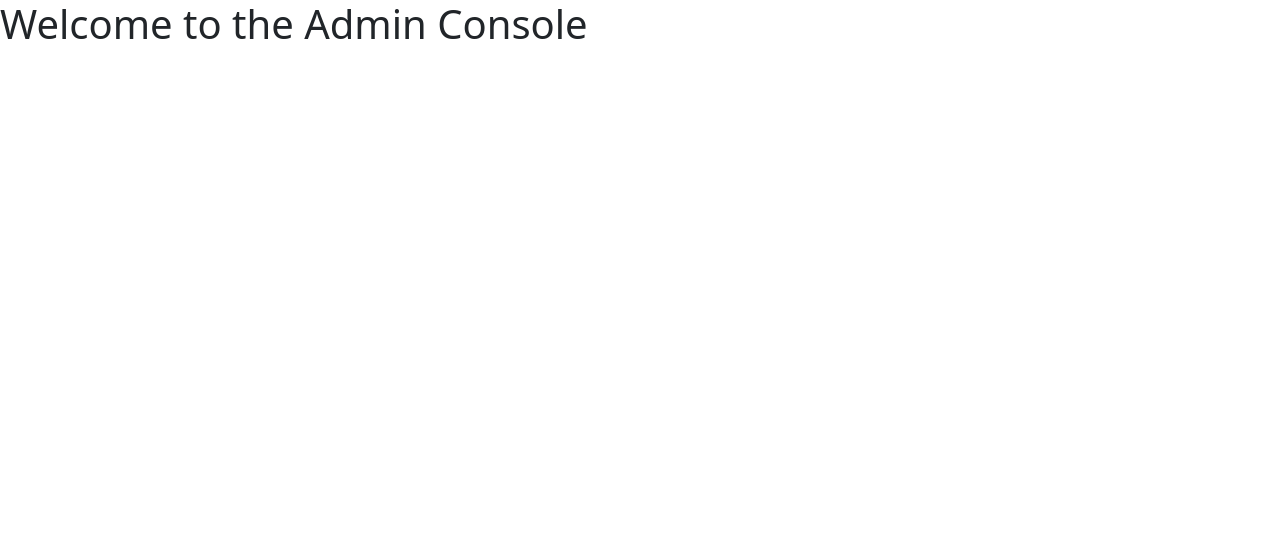
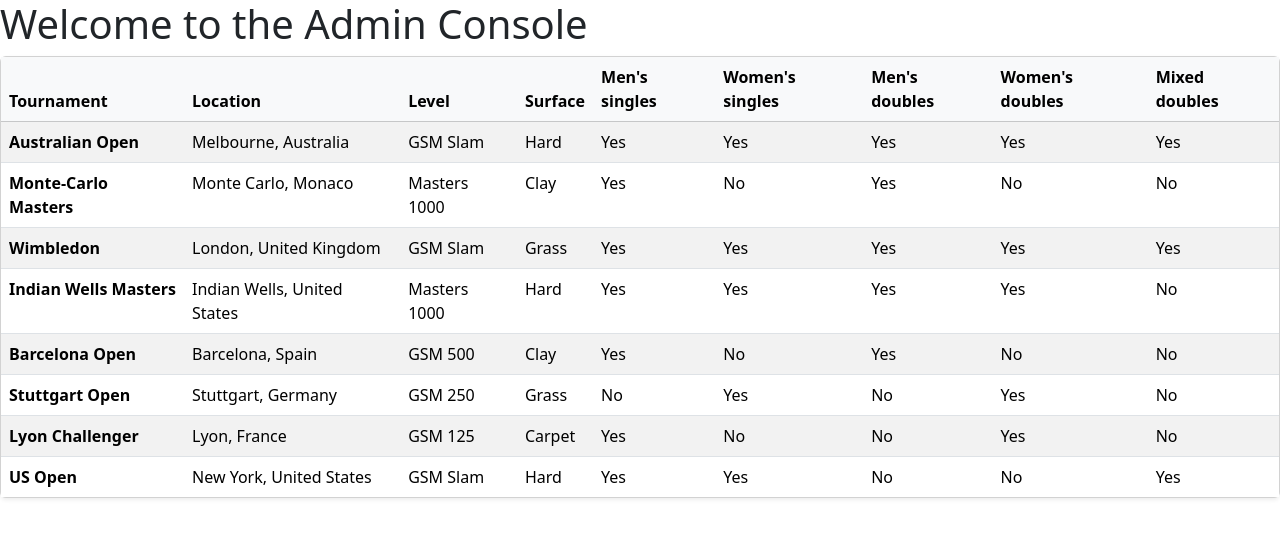
Before and after one commit to dazpaz/GameSetMatch, an Angular app in the folder src/WebApps/admin-console/: page / in a window 1280 px wide. Shown: the top 538 px of the page. Built offline with nearby package versions, Linux system fonts and the light colour scheme.

Commit message:
Show tournament list (#4)
* Display list of tournaments

* Add location to tournament, and change tournament levels

```diff
--- a/src/WebApps/admin-console/src/app/app.html
+++ b/src/WebApps/admin-console/src/app/app.html
@@ -1 +1,2 @@
 <h1>Welcome to the Admin Console</h1>
+<ac-tournament-list></ac-tournament-list>
--- a/src/WebApps/admin-console/src/app/app.ts
+++ b/src/WebApps/admin-console/src/app/app.ts
@@ -1,8 +1,9 @@
 import { Component, signal } from '@angular/core';
 import { RouterOutlet } from '@angular/router';
+import { TournamentListComponent } from './tour/tournament-list/tournament-list.component';
 
 @Component({
-  imports: [RouterOutlet],
+  imports: [RouterOutlet, TournamentListComponent],
   selector: 'app-root',
   styleUrl: './app.css',
   templateUrl: './app.html',
--- /dev/null
+++ b/src/WebApps/admin-console/src/app/tour/tournament-list/tournament-list.component.html
@@ -0,0 +1,45 @@
+<section class="card shadow-sm">
+  <div class="card-body p-0">
+    <div class="table-responsive">
+      <table class="table table-striped table-hover mb-0">
+        <caption class="visually-hidden">
+          Tournaments and their available events
+        </caption>
+        <thead class="table-light">
+          <tr>
+            <th scope="col">Tournament</th>
+            <th scope="col">Location</th>
+            <th scope="col">Level</th>
+            <th scope="col">Surface</th>
+            <th scope="col">Men's singles</th>
+            <th scope="col">Women's singles</th>
+            <th scope="col">Men's doubles</th>
+            <th scope="col">Women's doubles</th>
+            <th scope="col">Mixed doubles</th>
+          </tr>
+        </thead>
+        <tbody>
+          @for (tournament of tournaments; track tournament.tournamentId) {
+            <tr>
+              <th scope="row">{{ tournament.title }}</th>
+              <td>{{ tournament.location }}</td>
+              <td>{{ tournamentLevelLabels[tournament.level] }}</td>
+              <td>{{ surfaceLabels[tournament.surface] }}</td>
+              <td>{{ tournament.mensSingles ? 'Yes' : 'No' }}</td>
+              <td>{{ tournament.womensSingles ? 'Yes' : 'No' }}</td>
+              <td>{{ tournament.mensDoubles ? 'Yes' : 'No' }}</td>
+              <td>{{ tournament.womensDoubles ? 'Yes' : 'No' }}</td>
+              <td>{{ tournament.mixedDoubles ? 'Yes' : 'No' }}</td>
+            </tr>
+          } @empty {
+            <tr>
+              <td colspan="10" class="text-center text-muted py-4">
+                No tournaments are available.
+              </td>
+            </tr>
+          }
+        </tbody>
+      </table>
+    </div>
+  </div>
+</section>
--- /dev/null
+++ b/src/WebApps/admin-console/src/app/tour/tournament-list/tournament-list.component.ts
@@ -0,0 +1,123 @@
+import { Component } from '@angular/core';
+import { ITournament, Surface, TournamentLevel } from './tournament';
+
+@Component({
+  imports: [],
+  selector: 'ac-tournament-list',
+  templateUrl: './tournament-list.component.html',
+})
+export class TournamentListComponent {
+  readonly tournaments: readonly ITournament[] = [
+    {
+      tournamentId: 1,
+      title: 'Australian Open',
+      location: 'Melbourne, Australia',
+      level: TournamentLevel.GsmSlam,
+      surface: Surface.Hard,
+      mensSingles: true,
+      womensSingles: true,
+      mensDoubles: true,
+      womensDoubles: true,
+      mixedDoubles: true,
+    },
+    {
+      tournamentId: 2,
+      title: 'Monte-Carlo Masters',
+      location: 'Monte Carlo, Monaco',
+      level: TournamentLevel.Gsm1000,
+      surface: Surface.Clay,
+      mensSingles: true,
+      womensSingles: false,
+      mensDoubles: true,
+      womensDoubles: false,
+      mixedDoubles: false,
+    },
+    {
+      tournamentId: 3,
+      title: 'Wimbledon',
+      location: 'London, United Kingdom',
+      level: TournamentLevel.GsmSlam,
+      surface: Surface.Grass,
+      mensSingles: true,
+      womensSingles: true,
+      mensDoubles: true,
+      womensDoubles: true,
+      mixedDoubles: true,
+    },
+    {
+      tournamentId: 4,
+      title: 'Indian Wells Masters',
+      location: 'Indian Wells, United States',
+      level: TournamentLevel.Gsm1000,
+      surface: Surface.Hard,
+      mensSingles: true,
+      womensSingles: true,
+      mensDoubles: true,
+      womensDoubles: true,
+      mixedDoubles: false,
+    },
+    {
+      tournamentId: 5,
+      title: 'Barcelona Open',
+      location: 'Barcelona, Spain',
+      level: TournamentLevel.Gsm500,
+      surface: Surface.Clay,
+      mensSingles: true,
+      womensSingles: false,
+      mensDoubles: true,
+      womensDoubles: false,
+      mixedDoubles: false,
+    },
+    {
+      tournamentId: 6,
+      title: 'Stuttgart Open',
+      location: 'Stuttgart, Germany',
+      level: TournamentLevel.Gsm250,
+      surface: Surface.Grass,
+      mensSingles: false,
+      womensSingles: true,
+      mensDoubles: false,
+      womensDoubles: true,
+      mixedDoubles: false,
+    },
+    {
+      tournamentId: 7,
+      title: 'Lyon Challenger',
+      location: 'Lyon, France',
+      level: TournamentLevel.Gsm125,
+      surface: Surface.Carpet,
+      mensSingles: true,
+      womensSingles: false,
+      mensDoubles: false,
+      womensDoubles: true,
+      mixedDoubles: false,
+    },
+    {
+      tournamentId: 8,
+      title: 'US Open',
+      location: 'New York, United States',
+      level: TournamentLevel.GsmSlam,
+      surface: Surface.Hard,
+      mensSingles: true,
+      womensSingles: true,
+      mensDoubles: false,
+      womensDoubles: false,
+      mixedDoubles: true,
+    },
+  ];
+
+  readonly tournamentLevelLabels: Readonly<Record<TournamentLevel, string>> = {
+    [TournamentLevel.GsmSlam]: 'GSM Slam',
+    [TournamentLevel.Gsm1000]: 'Masters 1000',
+    [TournamentLevel.Gsm500]: 'GSM 500',
+    [TournamentLevel.Gsm250]: 'GSM 250',
+    [TournamentLevel.Gsm125]: 'GSM 125',
+  };
+
+  readonly surfaceLabels: Readonly<Record<Surface, string>> = {
+    [Surface.Grass]: 'Grass',
+    [Surface.Clay]: 'Clay',
+    [Surface.Hard]: 'Hard',
+    [Surface.Carpet]: 'Carpet',
+  };
+}
--- /dev/null
+++ b/src/WebApps/admin-console/src/app/tour/tournament-list/tournament.ts
@@ -0,0 +1,27 @@
+export enum Surface {
+    Grass,
+    Clay,
+    Hard,
+    Carpet
+}
+
+export enum TournamentLevel {
+    GsmSlam,
+    Gsm1000,
+    Gsm500,
+    Gsm250,
+    Gsm125
+}
+
+export interface ITournament {
+    tournamentId: number;
+    title: string,
+    location: string,
+    level: TournamentLevel,
+    surface: Surface,
+    mensSingles: boolean,
+    womensSingles: boolean,
+    mensDoubles: boolean,
+    womensDoubles: boolean,
+    mixedDoubles: boolean
+}
```
Also changed, not shown: 1 other file (tests, documents, lock files or other folders).
